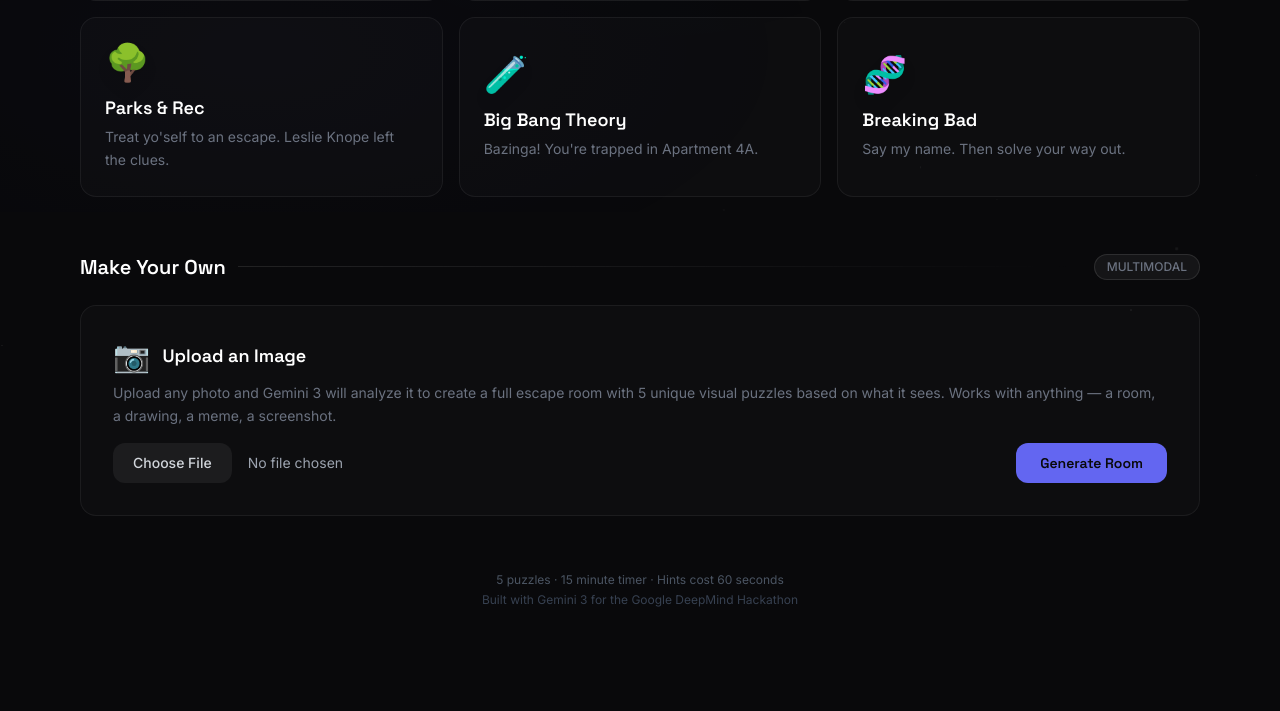
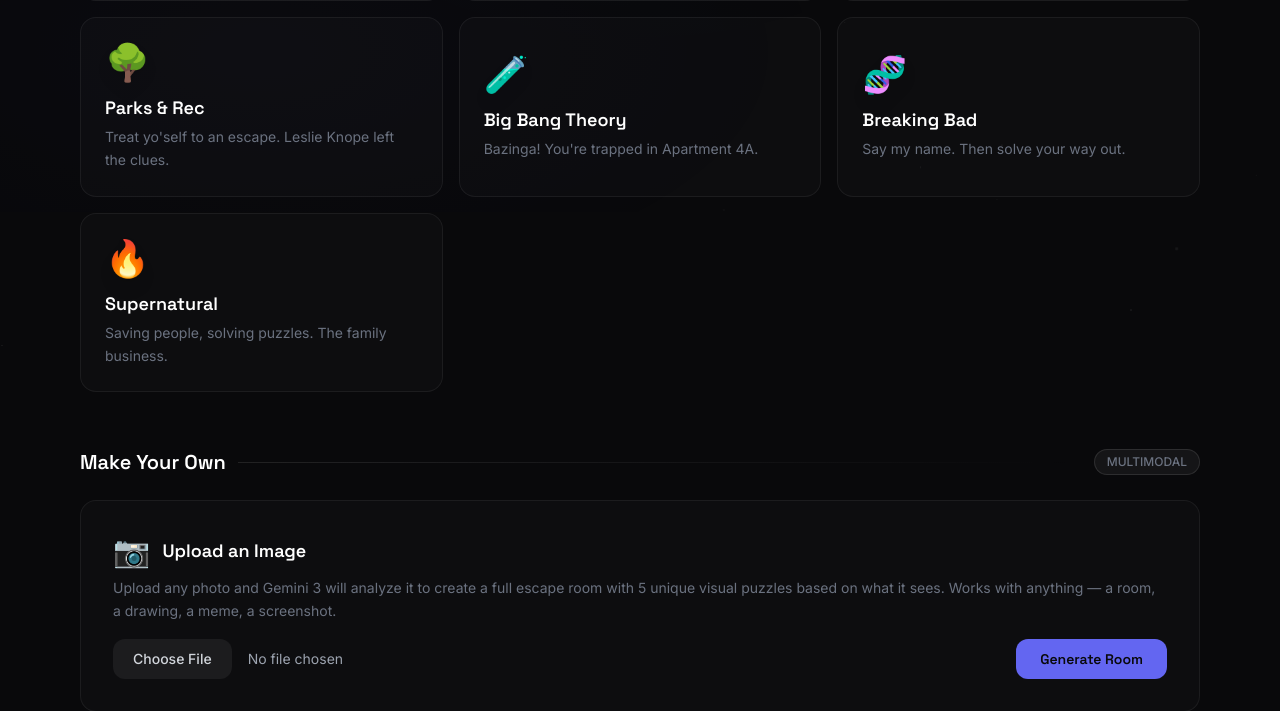
Before and after one commit to shitijkarsolia/escape-room-ai, a Flask app: page / in a window 1280 px wide. Shown: the part 588-1299 px from the top of the page. Before the commit the page ends 1195 px from the top, so only its background shows below. Run offline with Flask 3, Linux system fonts and the light colour scheme; some libraries are stand-ins or nearby versions.

Commit message:
Add Supernatural theme with hunter's journal styling
- Men of Letters bunker setting with Enochian sigils and demon lore puzzles
- Character reactions from Dean, Sam, Castiel, Crowley, and Bobby
- Journal-style puzzle card with Georgia serif font
- Victory title: "Carry On — You Escaped!"

Co-authored-by: Cursor <cursoragent@cursor.com>

```diff
--- a/prompts.py
+++ b/prompts.py
@@ -110,6 +110,24 @@ THEME_DESCRIPTIONS = {
         "accent": "lime",
         "gradient_from": "#365314",
         "gradient_to": "#84cc16",
+    },
+    "supernatural": {
+        "name": "Supernatural",
+        "tagline": "Saving people, solving puzzles. The family business.",
+        "category": "tvshow",
+        "setting": (
+            "You are trapped in the Men of Letters bunker after a warding spell sealed all exits. "
+            "Sam and Dean left behind a trail of clues hidden in John Winchester's journal, "
+            "Bobby Singer's old books, and Castiel's cryptic angel radio transmissions. "
+            "Puzzles involve decoding Enochian sigils, translating Latin exorcism phrases, "
+            "matching lore entries to the correct monster weaknesses, cracking Crowley's crossroads contracts, "
+            "and piecing together a demon trap blueprint. Every puzzle draws from hunts, "
+            "angel-demon mythology, and the brothers' legendary road trip adventures."
+        ),
+        "icon": "🔥",
+        "accent": "orange",
+        "gradient_from": "#7c2d12",
+        "gradient_to": "#f97316",
     },
     # ---- Custom (image-based) ----
     "custom": {
--- a/static/css/game.css
+++ b/static/css/game.css
@@ -188,6 +188,23 @@ button, a, input { transition: all 0.2s cubic-bezier(0.16, 1, 0.3, 1); }
 }
 .room-breakingbad .particle { background: rgba(132, 204, 22, 0.1); }
 
+/* ----- Supernatural: Hunter's journal ----- */
+.room-supernatural #puzzle-card {
+    background: linear-gradient(180deg, rgba(249, 115, 22, 0.04) 0%, rgba(0,0,0,0) 100%);
+    border: 1px solid rgba(249, 115, 22, 0.12);
+    position: relative;
+}
+.room-supernatural #puzzle-card::before {
+    content: '🔥 JOHN WINCHESTER\'S JOURNAL';
+    position: absolute; top: -10px; left: 20px;
+    font-size: 9px; letter-spacing: 0.15em; text-transform: uppercase;
+    color: rgba(249, 115, 22, 0.5); background: #09090b; padding: 0 8px;
+}
+.room-supernatural #puzzle-question {
+    font-family: 'Georgia', 'Times New Roman', serif;
+}
+.room-supernatural .particle { background: rgba(249, 115, 22, 0.1); }
+
 /* ---------------------------------------------------------------------------
    Celebration Overlays
    --------------------------------------------------------------------------- */
--- a/static/js/game.js
+++ b/static/js/game.js
@@ -114,6 +114,24 @@ const THEME_DATA = {
         celebrationEmojis: ['🧬', '💎', '🔵', '🧪', '💰', '🏜️'],
         victoryTitle: 'Say My Name — You Escaped!',
         victoryEmoji: '🧬',
+    },
+    supernatural: {
+        wrongReactions: [
+            { char: 'Dean', msg: "Son of a bitch... that's wrong." },
+            { char: 'Sam', msg: "I've read every lore book in the bunker. That's not it." },
+            { char: 'Castiel', msg: "I am an angel of the Lord. And even I know that's incorrect." },
+            { char: 'Crowley', msg: "Hello, boys. That answer is rubbish. Try again, moose." },
+            { char: 'Bobby', msg: "Idjit! That ain't even close." },
+            { char: 'Dean', msg: "Dude. No. That's worse than Sam's salads." },
+        ],
+        correctReactions: [
+            { char: 'Dean', msg: "Hell yeah! Now that's what I'm talking about. Pie for everyone." },
+            { char: 'Sam', msg: "Nice work. Dad would be proud." },
+            { char: 'Castiel', msg: "You have done well. I have faith in you." },
+        ],
+        celebrationEmojis: ['🔥', '👼', '😈', '🚗', '⭐', '🗡️'],
+        victoryTitle: 'Carry On — You Escaped!',
+        victoryEmoji: '🔥',
     },
     custom: {
         wrongReactions: [
--- a/templates/result.html
+++ b/templates/result.html
@@ -112,6 +112,7 @@ document.addEventListener('DOMContentLoaded', () => {
         parksandrec: { title: 'Treat Yo Self — You Escaped!', emoji: '🧇' },
         bigbang:     { title: 'Bazinga! You Escaped!', emoji: '⚛️' },
         breakingbad: { title: 'Say My Name — You Escaped!', emoji: '🧬' },
+        supernatural: { title: 'Carry On — You Escaped!', emoji: '🔥' },
     };
     const theme = '{{ theme }}';
     const data = VICTORY_DATA[theme];
```
